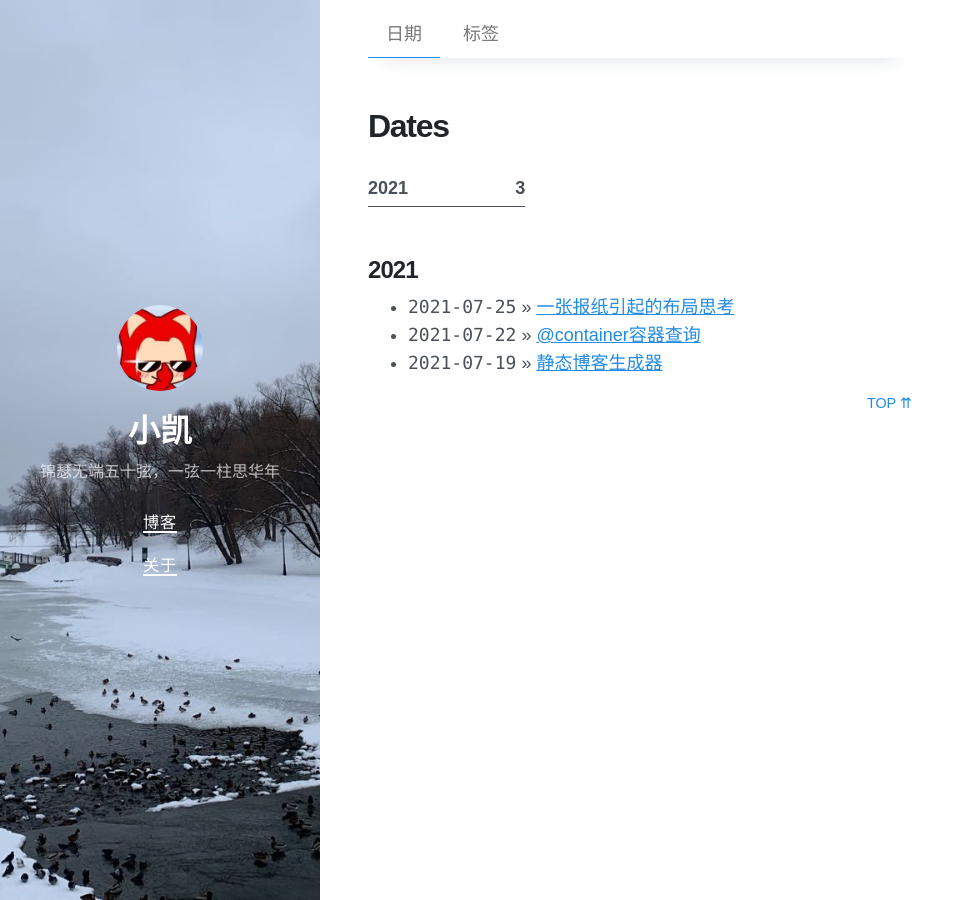
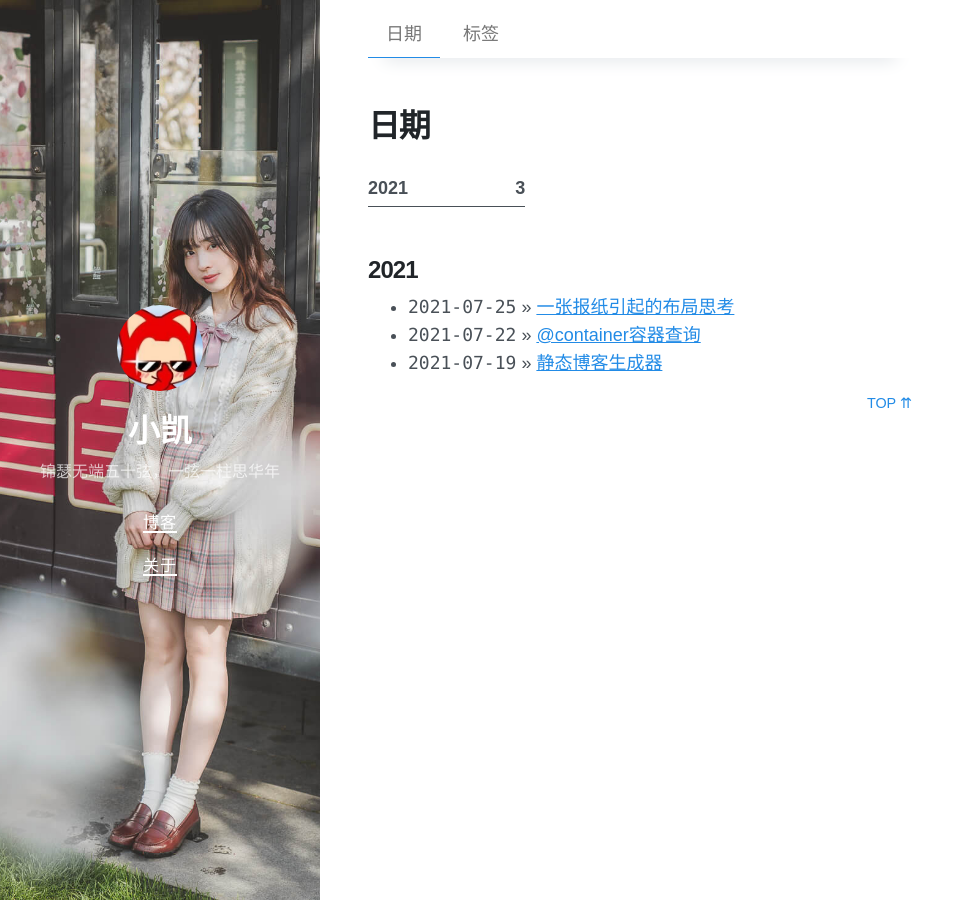
Before and after one commit to 111happy/xiaokaiblog.github.io, a Jekyll site: the page built from dates.md, in a window 1280 px wide. Shown: the whole page, without its empty margins (0-974 px from the left). Built offline with Jekyll 4.4.1, drawn with Linux system fonts in a browser that asks for light colours; nearby versions of some CDN libraries.

Commit message:
修改了md标签和配置文件，修改了背景图片

```diff
--- a/_config.yml
+++ b/_config.yml
@@ -5,7 +5,7 @@ url: https://111happy.github.io/xiaokaiblog.github.io/
 avatar: /avatar.jpg
 paginate: 5
 permalink: pretty
-cover_image: /bg.jpeg
+cover_image: /bg.jpg
 
 # Gems
 plugins:
--- a/dates.md
+++ b/dates.md
@@ -1,5 +1,5 @@
 ---
 layout: archive-dates
 permalink: /dates/
-title: Dates
+title: 日期
 ---
```
Also changed, not shown: tags.md (+1 -1 lines), bg.jpg (added).
